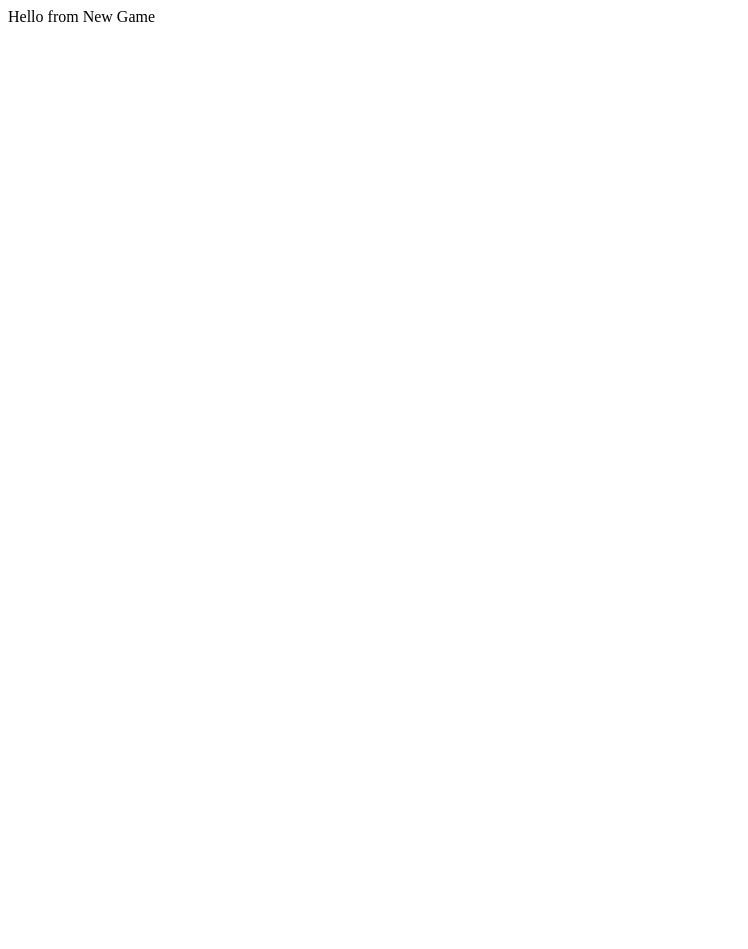
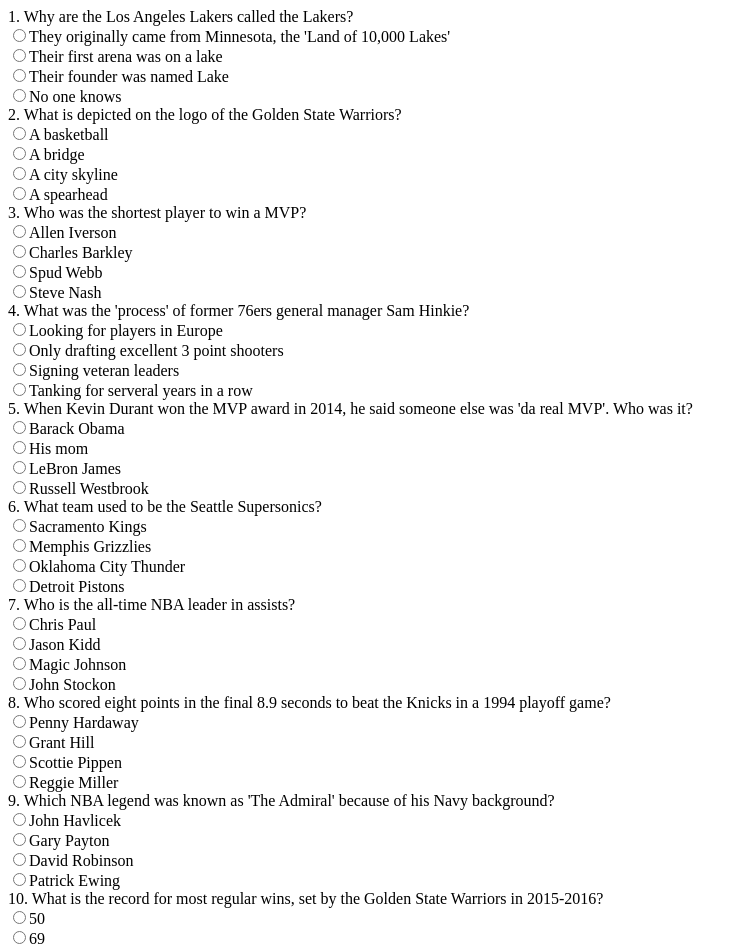
Before and after one commit to tomasdepiano/NBA-Trivia-Game, a React (Vite) app: page /new-game in a window 1280 px wide. Shown: the top 949 px of the page, without its empty margins (0-748 px from the left). Before the commit the page ends 800 px from the top, so only its background shows below. Built offline with nearby package versions, Linux system fonts and the light colour scheme.

Commit message:
Completed the static quiz with the questions and answers; need to work on the back end for each question

```diff
--- a/pages/NewGamePage.jsx
+++ b/pages/NewGamePage.jsx
@@ -1,3 +1,184 @@
 export default function NewGame() {
-  return <>Hello from New Game</>;
+  return (
+    <>
+      <div>1. Why are the Los Angeles Lakers called the Lakers?</div>
+      <input
+        type="radio"
+        id="They originally came from Minnesota, the 'Land of 10,000 Lakes'"
+        value="They originally came from Minnesota, the 'Land of 10,000 Lakes'"
+      />
+      <label for="">
+        They originally came from Minnesota, the 'Land of 10,000 Lakes'
+      </label>
+      <br />
+      <input
+        type="radio"
+        id="Their first arena was on a lake"
+        value="Their first arena was on a lake"
+      />
+      <label for="">Their first arena was on a lake</label>
+      <br />
+      <input
+        type="radio"
+        id="Their founder was named Lake"
+        value="Their founder was named Lake"
+      />
+      <label for="">Their founder was named Lake</label>
+      <br />
+      <input type="radio" id="No one knows" value="No one knows" />
+      <label for="">No one knows</label>
+      <br />
+      <div>2. What is depicted on the logo of the Golden State Warriors?</div>
+      <input type="radio" id="A basketball" value="A basketball" />
+      <label for="">A basketball</label>
+      <br />
+      <input type="radio" id="A bridge" value="A bridge" />
+      <label for="">A bridge</label>
+      <br />
+      <input type="radio" id="A city skyline" value="A city skyline" />
+      <label for="">A city skyline</label>
+      <br />
+      <input type="radio" id="A spearhead" value="A spearhead" />
+      <label for="">A spearhead</label>
+      <br />
+      <div>3. Who was the shortest player to win a MVP?</div>
+      <input type="radio" id="Allen Iverson" value="Allen Iverson" />
+      <label for="">Allen Iverson</label>
+      <br />
+      <input type="radio" id="Charles Barkley" value="Charles Barkley" />
+      <label for="">Charles Barkley</label>
+      <br />
+      <input type="radio" id="Spud Webb" value="Spud Webb" />
+      <label for="">Spud Webb</label>
+      <br />
+      <input type="radio" id="Steve Nash" value="Steve Nash" />
+      <label for="">Steve Nash</label>
+      <br />
+      <div>
+        4. What was the 'process' of former 76ers general manager Sam Hinkie?
+      </div>
+      <input
+        type="radio"
+        id="Looking for players in Europe"
+        value="Looking for players in Europe"
+      />
+      <label for="">Looking for players in Europe</label>
+      <br />
+      <input
+        type="radio"
+        id="Only drafting excellent 3 point shooters"
+        value="Only drafting excellent 3 point shooters"
+      />
+      <label for="">Only drafting excellent 3 point shooters</label>
+      <br />
+      <input
+        type="radio"
+        id="Signing veteran leaders"
+        value="Signing veteran leaders"
+      />
+      <label for="">Signing veteran leaders</label>
+      <br />
+      <input
+        type="radio"
+        id="Tanking for serveral years in a row"
+        value="Tanking for serveral years in a row"
+      />
+      <label for="">Tanking for serveral years in a row</label>
+      <br />
+      <div>
+        5. When Kevin Durant won the MVP award in 2014, he said someone else was
+        'da real MVP'. Who was it?
+      </div>
+      <input type="radio" id="Barack Obama" value="Barack Obama" />
+      <label for="">Barack Obama</label>
+      <br />
+      <input type="radio" id="His mom" value="His mom" />
+      <label for="">His mom</label>
+      <br />
+      <input type="radio" id="LeBron James" value="LeBron James" />
+      <label for="">LeBron James</label>
+      <br />
+      <input type="radio" id="Russell Westbrook" value="Russell Westbrook" />
+      <label for="">Russell Westbrook</label>
+      <br />
+      <div>6. What team used to be the Seattle Supersonics?</div>
+      <input type="radio" id="Sacramento Kings" value="Sacramento Kings" />
+      <label for="">Sacramento Kings</label>
+      <br />
+      <input type="radio" id="Memphis Grizzlies" value="Memphis Grizzlies" />
+      <label for="">Memphis Grizzlies</label>
+      <br />
+      <input
+        type="radio"
+        id="Oklahoma City Thunder"
+        value="Oklahoma City Thunder"
+      />
+      <label for="">Oklahoma City Thunder</label>
+      <br />
+      <input type="radio" id="Detroit Pistons" value="Detroit Pistons" />
+      <label for="">Detroit Pistons</label>
+      <br />
+      <div>7. Who is the all-time NBA leader in assists?</div>
+      <input type="radio" id="Chris Paul" value="Chris Paul" />
+      <label for="">Chris Paul</label>
+      <br />
+      <input type="radio" id="Jason Kidd" value="Jason Kidd" />
+      <label for="">Jason Kidd</label>
+      <br />
+      <input type="radio" id="Magic Johnson" value="Magic Johnson" />
+      <label for="">Magic Johnson</label>
+      <br />
+      <input type="radio" id="John Stockon" value="John Stockon" />
+      <label for="">John Stockon</label>
+      <br />
+      <div>
+        8. Who scored eight points in the final 8.9 seconds to beat the Knicks
+        in a 1994 playoff game?
+      </div>
+      <input type="radio" id="Penny Hardaway" value="Penny Hardaway" />
+      <label for="">Penny Hardaway</label>
+      <br />
+      <input type="radio" id="Grant Hill" value="Grant Hill" />
+      <label for="">Grant Hill</label>
+      <br />
+      <input type="radio" id="Scottie Pippen" value="Scottie Pippen" />
+      <label for="">Scottie Pippen</label>
+      <br />
+      <input type="radio" id="Reggie Miller" value="Reggie Miller" />
+      <label for="">Reggie Miller</label>
+      <br />
+      <div>
+        9. Which NBA legend was known as 'The Admiral' because of his Navy
+        background?
+      </div>
+      <input type="radio" id="John Havlicek" value="John Havlicek" />
+      <label for="">John Havlicek</label>
+      <br />
+      <input type="radio" id="Gary Payton" value="Gary Payton" />
+      <label for="">Gary Payton</label>
+      <br />
+      <input type="radio" id="David Robinson" value="David Robinson" />
+      <label for="">David Robinson</label>
+      <br />
+      <input type="radio" id="Patrick Ewing" value="Patrick Ewing" />
+      <label for="">Patrick Ewing</label>
+      <br />
+      <div>
+        10. What is the record for most regular wins, set by the Golden State
+        Warriors in 2015-2016?
+      </div>
+      <input type="radio" id="50" value="50" />
+      <label for="">50</label>
+      <br />
+      <input type="radio" id="69" value="69" />
+      <label for="">69</label>
+      <br />
+      <input type="radio" id="73" value="73" />
+      <label for="">73</label>
+      <br />
+      <input type="radio" id="82" value="82" />
+      <label for="">82</label>
+      <br />
+    </>
+  );
 }
--- a/src/components/LeaderBoardModal.jsx
+++ b/src/components/LeaderBoardModal.jsx
@@ -1,7 +1,14 @@
 import React, { useState } from "react";
 import "./Modal.css";
+import { useNavigate } from "react-router-dom";
 
 function LeaderBoardModal({ closeModal }) {
+  const navigate = useNavigate();
+
+  const handleNewGame = () => {
+    navigate("/new-game");
+  };
+
   return (
     <div className="modalBackground">
       <div className="modalContainer">
@@ -20,7 +27,7 @@ function LeaderBoardModal({ closeModal }) {
         </div>
         <div className="body"></div>
         <div className="footer">
-          <button>Play New Game</button>
+          <button onClick={handleNewGame}>Play New Game</button>
           <button
             onClick={() => {
               closeModal(false);
```
